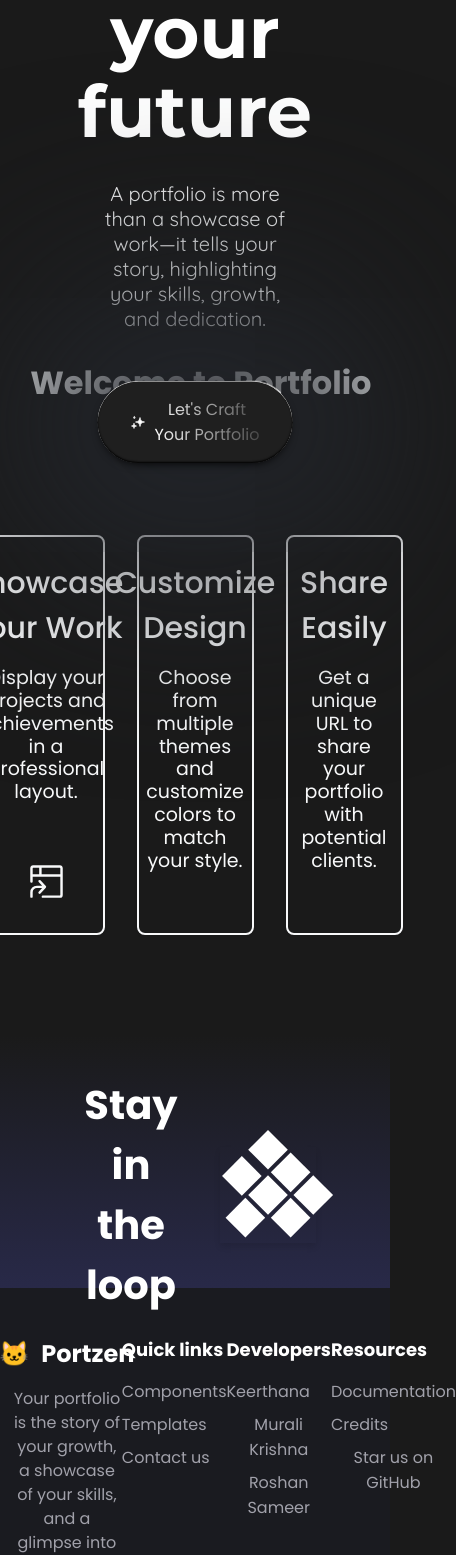
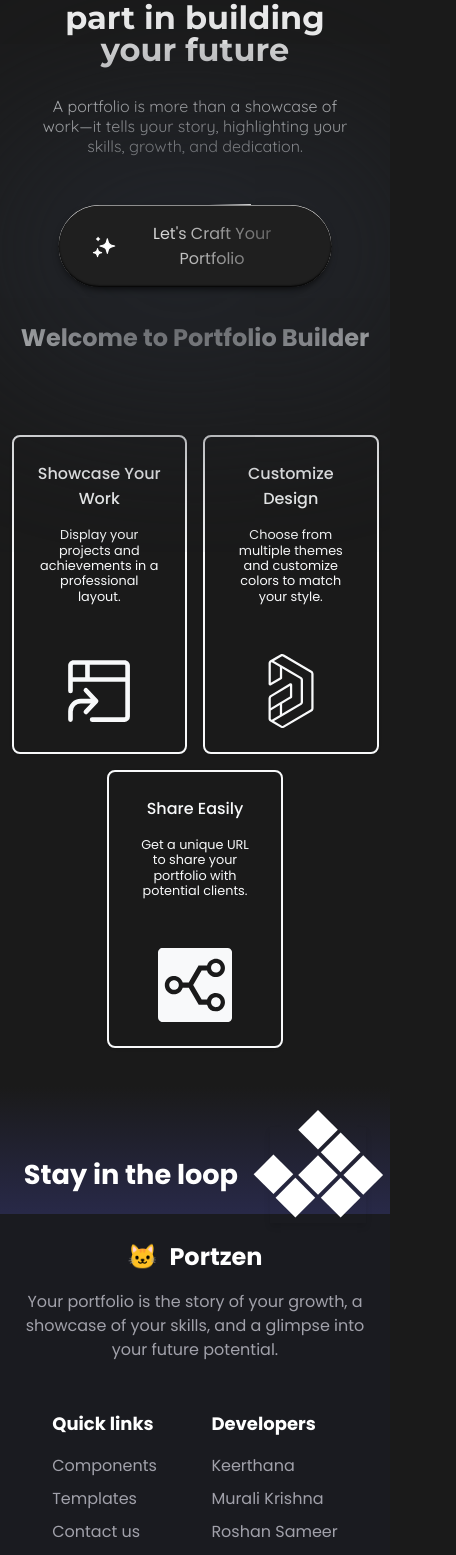
Before and after one commit to mr-bott/portofolio-generator, a React (Create React App) app in the folder portofolio-gen/: page /home in a window 390 px wide. Shown: the part 211-1766 px from the top of the page, 456 px wide, since content can reach past the window. Built offline with nearby package versions, Linux system fonts and the light colour scheme; a web font is replaced by a local one.

Commit message:
fixing responsivenes

```diff
--- a/portofolio-gen/src/components/DetailsForm/detailsform.css
+++ b/portofolio-gen/src/components/DetailsForm/detailsform.css
@@ -84,7 +84,7 @@
     .main-det-laptop_view {
       display: flex;
       flex-direction: row;
-      align-items: flex-start;
+      align-items: center;
       justify-content: center;
       width:100%;
     }
@@ -115,6 +115,37 @@
   @media (min-width: 768px) {
     .main-det-skills-section {
       grid-template-columns: repeat(2, 1fr);
+    }
+
+  }
+  @media screen and (max-width:768px) {
+    .main-det-portfolio-generator{
+      margin-top: 15%;
+    }
+    .main-det-h1{
+      font-size: 1.5rem;
+    }
+    .main-det-laptop_view {
+      flex-direction: column;
+      width:100%;
+    }
+    .first_half{
+      width: 100%;
+    }
+    .main-det-form-section{
+      width: 100%;
+    }
+    .main-det-input-group{
+      width: 95%;
+    }
+    .main-det-skills-section{
+      width: 95%;
+    }
+    .second_half{
+      width: 100%;
+    }
+    .ui-btn-bottom{
+      width: 95%;
     }
   }
 
--- a/portofolio-gen/src/components/FirstPortifolio/firstportifolio.css
+++ b/portofolio-gen/src/components/FirstPortifolio/firstportifolio.css
@@ -442,7 +442,7 @@ nav .fa-solid {
     display: none;
 }
 
-@media screen and (max-width: 600px) {
+@media screen and (max-width: 768px) {
     #header {
 
         width: 100%;
@@ -450,16 +450,19 @@ nav .fa-solid {
         background-size: cover;
         background-repeat: no-repeat;
     }
-
+    #about{
+        padding: 50px 0px;
+    }
     .header-text {
-        margin-top: 60%;
+        margin-top: 40%;
         font-size: 16px;
-        padding-bottom: 60%;
+        padding-bottom: 15%;
     }
 
     .header-text h1 {
         font-size: 40px;
     }
+
 
     .header-text h1 {
         font-size: 30px;
--- a/portofolio-gen/src/components/Footer/footer.css
+++ b/portofolio-gen/src/components/Footer/footer.css
@@ -111,15 +111,31 @@
 
 /* Media Queries for Responsiveness */
 @media (max-width: 768px) {
+    .main-foot-footer{
+        padding:25px;
+    }
     .main-foot-footer-container {
-        grid-template-columns: 1fr;
+      display: flex;
+      flex-direction: column;
+      justify-content:center;
     }
 
     .main-foot-footer-brand {
         text-align: center;
+        width:100%;
     }
 
     .main-foot-footer-section {
         text-align: center;
     }
+    .main-foot-mobile-view{
+        display: flex;
+        width:100%;
+        justify-content: space-around;
+        align-items: center;
+    }
+    .resource{
+        display: none;
+    }
+
 }
--- a/portofolio-gen/src/components/Footer/index.js
+++ b/portofolio-gen/src/components/Footer/index.js
@@ -5,6 +5,7 @@ const Footer = () => {
   return (
     <footer className="main-foot-footer">
       <div className="main-foot-footer-container">
+
         <div className="main-foot-footer-brand">
           <div className="main-foot-footer-logo">
             <span role="img" aria-label="logo">🐱</span>
@@ -14,7 +15,7 @@ const Footer = () => {
             Your portfolio is the story of your growth, a showcase of your skills, and a glimpse into your future potential.
           </p>
         </div>
-
+        <div className="main-foot-mobile-view">
           <div className="main-foot-footer-section">
             <h3 className="main-foot-footer-heading">Quick links</h3>
             <ul className="main-foot-footer-links">
@@ -44,8 +45,9 @@ const Footer = () => {
               </li>
             </ul>
           </div>
+        </div>
 
-        <div className="main-foot-footer-section">
+        <div className="main-foot-footer-section resource">
           <h3 className="main-foot-footer-heading">Resources</h3>
           <ul className="main-foot-footer-links">
             <li className="main-foot-footer-link-item">
--- a/portofolio-gen/src/components/GenerateButton/generate.css
+++ b/portofolio-gen/src/components/GenerateButton/generate.css
@@ -179,3 +179,8 @@
     font-size: 1rem;
     color: transparent;
   }
+  @media screen and (max-width:768px) {
+    .button{
+      width: 70%;
+    }
+  }
--- a/portofolio-gen/src/components/Header/header.css
+++ b/portofolio-gen/src/components/Header/header.css
@@ -143,7 +143,7 @@ background-clip: text;
     font-size: 0.9rem;
   }
 
-  .main-head-logo-text {
+  .main-head-logo-icon {
     display: none;
   }
 }
--- a/portofolio-gen/src/components/Home/home.css
+++ b/portofolio-gen/src/components/Home/home.css
@@ -1,22 +1,23 @@
+@import url('https://fonts.googleapis.com/css2?family=Montserrat:ital,wght@0,100..900;1,100..900&family=Poppins:ital,wght@0,100;0,200;0,300;0,400;0,500;0,600;0,700;0,800;0,900;1,100;1,200;1,300;1,400;1,500;1,600;1,700;1,800;1,900&family=Quicksand:wght@300..700&display=swap');
 
-@import url('https://fonts.googleapis.com/css2?family=Montserrat:ital,wght@0,100..900;1,100..900&family=Poppins:ital,wght@0,100;0,200;0,300;0,400;0,500;0,600;0,700;0,800;0,900;1,100;1,200;1,300;1,400;1,500;1,600;1,700;1,800;1,900&family=Quicksand:wght@300..700&display=swap');
-.main-container-home{
+.main-container-home {
   /* background-color: red;
   overflow: hidden; */
 }
+
 .container {
   min-height: 100vh;
   background-color: #1a1a1a;
   color: #f8f9fa;
   width: 100vw;
-  margin:0;
-  padding:0;
+  margin: 0;
+  padding: 0;
 }
 
-.mainHead{
+.mainHead {
   width: 100%;
   height: 50vh;
-    margin-top:18%;
+  margin-top: 18%;
   display: flex;
   flex-direction: column;
   align-items: center;
@@ -24,27 +25,49 @@
   /* padding: 50px 0px; */
   gap: 30px;
 }
-.mainHead h1{
+
+.mainHead h1 {
   font-size: 72px;
   font-weight: 700;
-    color: rgba(255, 255, 255,1);
+  color: rgba(255, 255, 255, 1);
   line-height: 79px;
   font-family: 'Montserrat';
-    width:80%;
+  width: 80%;
   text-align: center;
 }
-.mainHead p{
+
+.mainHead p {
   font-size: 20px;
   text-align: center;
   width: 50%;
-    font-family:"Quicksand";
+  font-family: "Quicksand";
 
 }
 
 .main-content {
   width: 100%;
   margin: 20% 0px;
-    margin-bottom:10%;
+  margin-bottom: 10%;
+
+}
+
+@media screen and (max-width:768px) {
+  .mainHead h1 {
+    font-size: 2rem;
+    font-weight: 700;
+    line-height: 2rem;
+    width: 70%;
+    margin-top: 30%;
+
+  }
+
+  .mainHead p {
+    font-size: 16px;
+    text-align: center;
+    width: 80%;
+    font-family: "Quicksand";
+
+  }
 
 }
 
@@ -57,10 +80,10 @@
 
 .title {
   font-size: 2.5rem;
-    color:#f8f9fa;
+  color: #f8f9fa;
   font-weight: bold;
-    font-family:"poppins";
-    margin-left:3%;
+  font-family: "poppins";
+  margin-left: 3%;
 }
 
 .create-btn {
@@ -73,7 +96,7 @@
   border-radius: 6px;
   font-size: 2rem;
   cursor: pointer;
-    transition:  0.3s;
+  transition: 0.3s;
   box-shadow: 5px 3px 200px 70px #23262C;
 }
 
@@ -107,29 +130,32 @@
   border: 2px solid #f8f9fa;
   box-shadow: 0 1px 3px rgba(0, 0, 0, 0.1);
 }
-.feature-box:hover{
+
+.feature-box:hover {
   transform: scale(1.05);
   transition: 0.4s;
   border-radius: 15px;
-    box-shadow: 2px 3px 15px 5px ;
+  box-shadow: 2px 3px 15px 5px;
 }
+
 .feature-title {
   font-size: 30px;
   font-weight: 500;
   margin-bottom: 1rem;
-    color:#f8f9fa;
+  color: #f8f9fa;
   font-family: "poppins";
 }
 
 .feature-text {
-    color:#f8f9fa;
+  color: #f8f9fa;
   font-size: 19px;
   line-height: 1.2;
   text-align: center;
-    font-weight:400;
-    font-family:"poppins";
+  font-weight: 400;
+  font-family: "poppins";
 }
-.projectIcon{
+
+.projectIcon {
   margin-top: 50px;
   width: 60%;
   height: 90%;
@@ -139,8 +165,8 @@
 
 .main-subscribe-section {
   padding: 1.5rem 0;
-    background-image:linear-gradient(to top ,#282948 ,#1a1a1a);
-    height:30vh !important;
+  background-image: linear-gradient(to top, #282948, #1a1a1a);
+  height: 30vh !important;
   color: #1f2937;
 
 }
@@ -149,7 +175,7 @@
   width: 70%;
   margin: 0 auto;
   display: flex;
-    flex-direction:row;
+  flex-direction: row;
   justify-content: space-between;
   align-items: center;
   padding: 1rem;
@@ -164,7 +190,7 @@
   font-size: 2.5rem;
   font-weight: bold;
   margin: 0;
-    color:white;
+  color: white;
 }
 
 .main-subscribe-description {
@@ -213,6 +239,41 @@
 
 /* Responsive Design */
 @media (max-width: 768px) {
+  .main-subscribe-title {
+    font-size: 1.7rem;
+  }
+
+  .main-subscribe-section {
+    height: 15vh !important;
+    width:100vw;
+
+  }
+
+  .main-subscribe-container {
+    display: flex;
+    justify-content: space-between;
+    width: 96%;
+    align-items: center;
+  }
+  .main-content{
+    margin: 10% 0;
+  }
+  .features{
+    flex-wrap: wrap;
+    margin-bottom: 5%;
+    gap: 1rem;
+
+  }
+  .feature-box{
+    width: 45%;
+    height: 45%;
+  }
+  .feature-title{
+    font-size: 1rem;
+  }
+  .feature-text{
+    font-size: 0.8rem;
+  }
   .header {
     flex-direction: column;
     gap: 1rem;
@@ -220,7 +281,10 @@
   }
 
   .title {
-        font-size: 2rem;
+    font-size: 1.5rem;
+    width:100%;
+    text-align: center;
+    margin-left:0;
   }
 
   .feature-box {
@@ -370,3 +434,7 @@
 .loader1-square:nth-of-type(7) {
   animation-delay: -10s;
 }
+
+@media screen and (max-width:768px){
+
+}
--- a/portofolio-gen/src/components/SecondPortfolio/secondportofolio.css
+++ b/portofolio-gen/src/components/SecondPortfolio/secondportofolio.css
@@ -233,6 +233,9 @@ span {
 }
 
 @media (max-width: 768px) {
+    .d-port-header{
+        padding: 3rem 0px;
+    }
     .d-port-about-container {
         flex-direction: column-reverse;
         /* Change flex direction to column-reverse */
--- a/portofolio-gen/src/components/Share/share.css
+++ b/portofolio-gen/src/components/Share/share.css
@@ -46,3 +46,8 @@
   .share-option i {
     margin-right: 8px;
   }
+  @media screen and (max-width:768px) {
+    .share-option{
+      font-size: 1rem;
+    }
+  }
--- a/portofolio-gen/src/components/Templates/templates.css
+++ b/portofolio-gen/src/components/Templates/templates.css
@@ -157,6 +157,9 @@
       flex-direction: column;
       gap: 2rem;
     }
+    .main-template-cards-container{
+      margin-top: 15%;
+    }
 
     .main-template-card {
       width: 100%;
```
Lines whose indentation alone changed are shown as unchanged.
